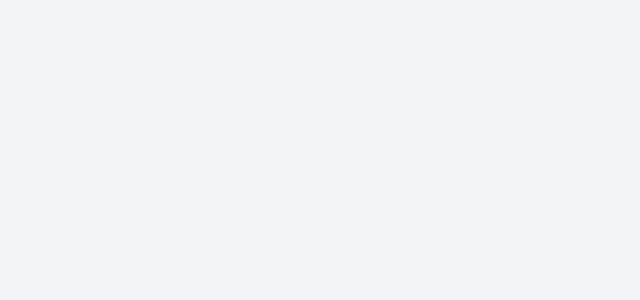
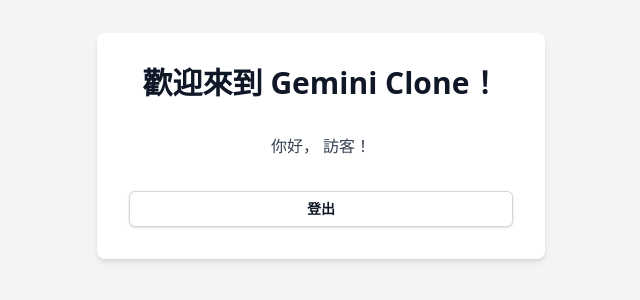
Before and after one commit to Chung1178/Gemini-clone, a React (Vite) app: page / in a window 1280 px wide. Before the commit this address had no page. Shown: the part 318-618 px from the top of the page, without its empty margins (319-959 px from the left). Built offline with nearby package versions, Linux system fonts and the light colour scheme.

Commit message:
feat(auth): 建立HomePage，串接登入邏輯，並使用 useCallback/useMemo 修復 AuthContext 無限迴圈

```diff
--- a/src/App.tsx
+++ b/src/App.tsx
@@ -1,10 +1,12 @@
 import { Route, Routes } from 'react-router-dom'
 import LoginPage from './pages/LoginPage'
 import RegisterPage from './pages/RegisterPage'
+import HomePage from './pages/HomePage'
 
 function App() {
   return (
     <Routes>
+      <Route path="/" element={<HomePage />} />
       <Route path="/login" element={<LoginPage />} />
       <Route path="/register" element={<RegisterPage />} />
     </Routes>
--- a/src/context/AuthContext.tsx
+++ b/src/context/AuthContext.tsx
@@ -1,8 +1,14 @@
-import React, { createContext, useState, useContext } from 'react'
+import React, {
+  createContext,
+  useState,
+  useContext,
+  useMemo,
+  useCallback,
+} from 'react'
 
 type User = {
-  id: number
-  name: string
+  id?: number
+  name?: string
   email: string
 }
 
@@ -21,18 +27,15 @@ type AuthProviderProps = {
 export const AuthProvider = ({ children }: AuthProviderProps) => {
   const [user, setUser] = useState<User | null>(null)
 
-  const login = (userData: User) => {
+  const login = useCallback((userData: User) => {
     setUser(userData)
-  }
-  const logout = () => {
+  }, [])
+
+  const logout = useCallback(() => {
     setUser(null)
-  }
+  }, [])
 
-  const value = {
-    user,
-    login,
-    logout,
-  }
+  const value = useMemo(() => ({ user, login, logout }), [user, login, logout])
 
   return <AuthContext.Provider value={value}>{children}</AuthContext.Provider>
 }
--- /dev/null
+++ b/src/pages/HomePage.tsx
@@ -0,0 +1,27 @@
+import Button from '../components/ui/Button'
+import { useAuth } from '../context/AuthContext'
+
+const HomePage = () => {
+  const { user, logout } = useAuth()
+  return (
+    <div className="flex min-h-screen flex-col items-center justify-center bg-gray-100">
+      <div className="w-full max-w-md space-y-8 rounded-lg bg-white p-8 shadow-md">
+        <h1 className="text-center text-3xl font-bold text-gray-900">
+          歡迎來到 Gemini Clone！
+        </h1>
+
+        {/* 4. 顯示登入者是誰 */}
+        <p className="text-center text-gray-700">
+          你好， {user ? user.email : '訪客'}！
+        </p>
+
+        {/* 5. 建立一個登出按鈕 */}
+        <Button onClick={logout} variant="secondary" className="w-full">
+          登出
+        </Button>
+      </div>
+    </div>
+  )
+}
+
+export default HomePage
--- a/src/pages/LoginPage.tsx
+++ b/src/pages/LoginPage.tsx
@@ -2,6 +2,7 @@ import { useEffect, useState } from 'react'
 import Button from '../components/ui/Button'
 import Input from '../components/ui/Input'
 import AuthLayout from '../components/layout/AuthLayout'
+import { useAuth } from '../context/AuthContext'
 
 const LoginPage = () => {
   const [email, setEmail] = useState('')
@@ -11,16 +12,19 @@ const LoginPage = () => {
     'idle' | 'loading' | 'success' | 'error'
   >('idle')
 
+  const { login } = useAuth()
+
   useEffect(() => {
     if (loginStatus === 'success') {
-      alert('登入成功，歡迎回來！')
+      // alert('登入成功，歡迎回來！')
+      login({ email }) // 呼叫 context 的 login 方法來設定使用者狀態
       setError(null)
     }
     if (loginStatus === 'error') {
       setError('信箱或密碼錯誤！')
       setLoginStatus('idle')
     }
-  }, [loginStatus])
+  }, [loginStatus, login, email])
 
   const handleLogin = (e: React.FormEvent<HTMLFormElement>) => {
     e.preventDefault()
```
